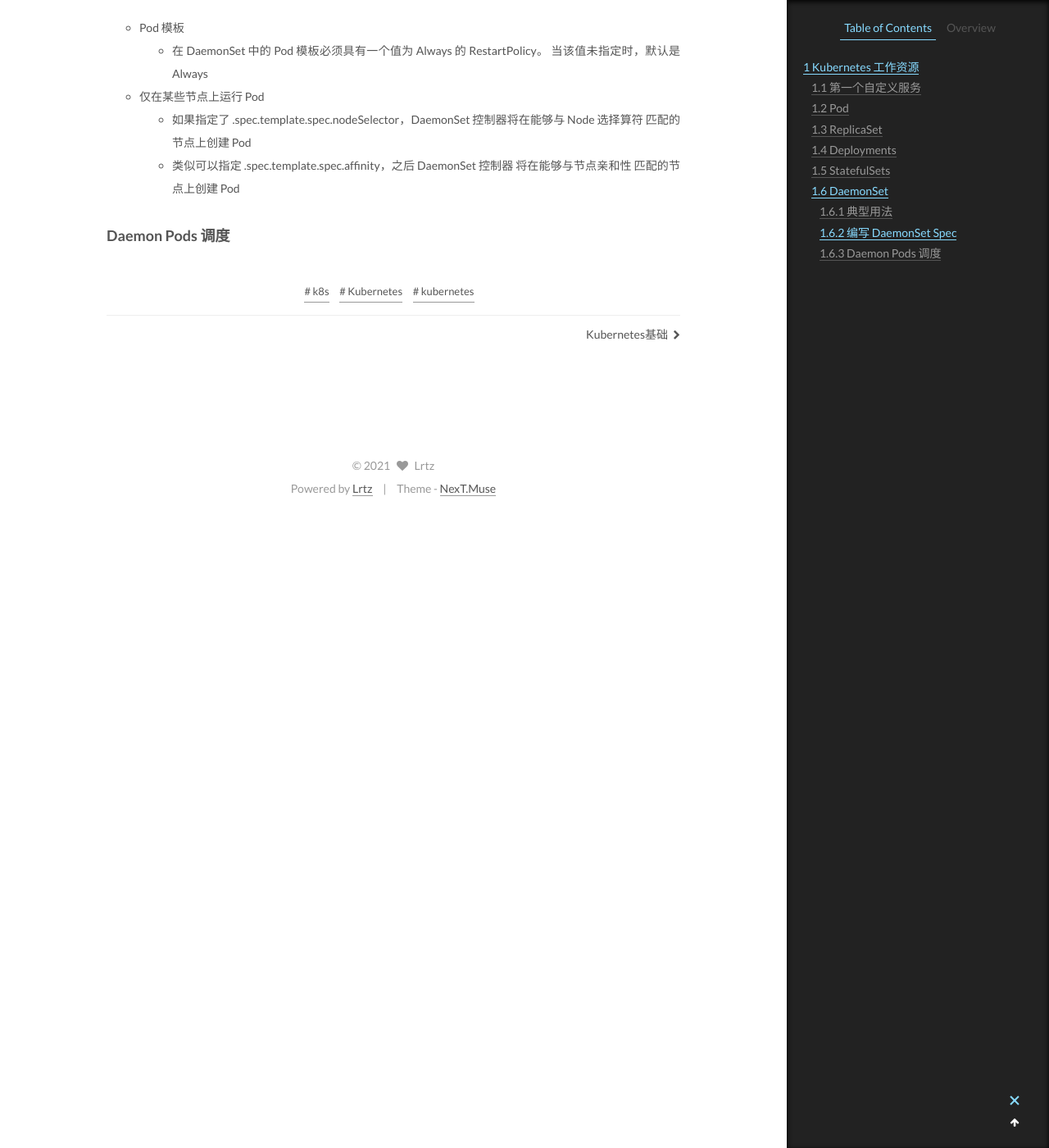
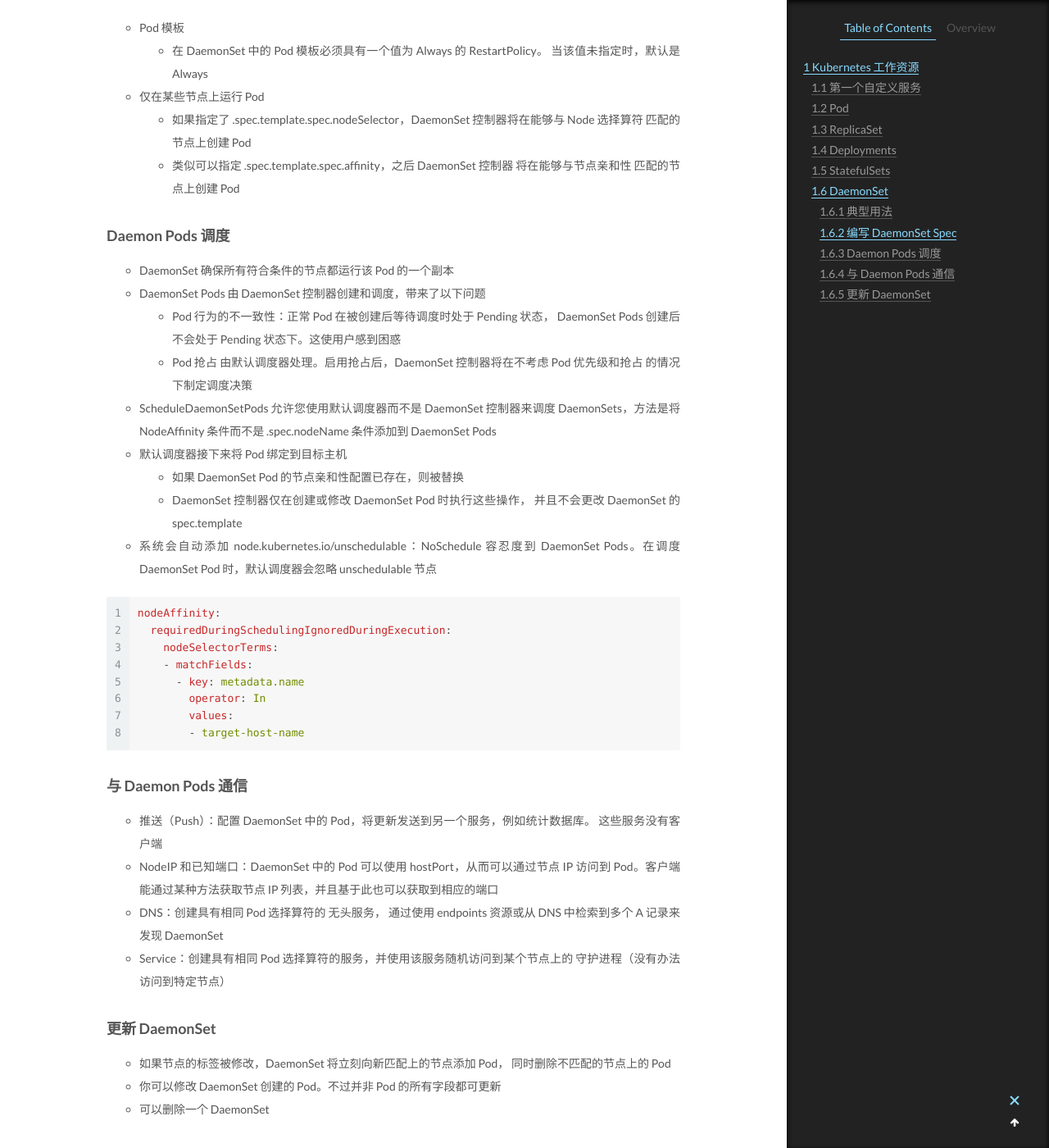
Before and after one commit to lrtz-v/lrtz-v.github.io, a Jekyll site: the page built from _posts/2020-12-26-Kubernetes工作资源.md, in a window 1280 px wide and 1400 px high, scrolled down 14896 px. Shown: the whole window at 82% size. Built offline with Jekyll 4.4.1, drawn with Linux system fonts in a browser that asks for light colours; formulas are drawn with MathJax 3.

Commit message:
add DaemonSet

````diff
--- a/_posts/2020-12-26-Kubernetes工作资源.md
+++ b/_posts/2020-12-26-Kubernetes工作资源.md
@@ -607,3 +607,37 @@
   - 类似可以指定 .spec.template.spec.affinity，之后 DaemonSet 控制器 将在能够与节点亲和性 匹配的节点上创建 Pod
 
 ### Daemon Pods 调度
+
+- DaemonSet 确保所有符合条件的节点都运行该 Pod 的一个副本
+- DaemonSet Pods 由 DaemonSet 控制器创建和调度，带来了以下问题
+  - Pod 行为的不一致性：正常 Pod 在被创建后等待调度时处于 Pending 状态， DaemonSet Pods 创建后不会处于 Pending 状态下。这使用户感到困惑
+  - Pod 抢占 由默认调度器处理。启用抢占后，DaemonSet 控制器将在不考虑 Pod 优先级和抢占 的情况下制定调度决策
+- ScheduleDaemonSetPods 允许您使用默认调度器而不是 DaemonSet 控制器来调度 DaemonSets，方法是将 NodeAffinity 条件而不是 .spec.nodeName 条件添加到 DaemonSet Pods
+- 默认调度器接下来将 Pod 绑定到目标主机
+  - 如果 DaemonSet Pod 的节点亲和性配置已存在，则被替换
+  - DaemonSet 控制器仅在创建或修改 DaemonSet Pod 时执行这些操作， 并且不会更改 DaemonSet 的 spec.template
+- 系统会自动添加 node.kubernetes.io/unschedulable：NoSchedule 容忍度到 DaemonSet Pods。在调度 DaemonSet Pod 时，默认调度器会忽略 unschedulable 节点
+
+```yaml
+nodeAffinity:
+  requiredDuringSchedulingIgnoredDuringExecution:
+    nodeSelectorTerms:
+    - matchFields:
+      - key: metadata.name
+        operator: In
+        values:
+        - target-host-name
+```
+
+### 与 Daemon Pods 通信
+
+- 推送（Push）：配置 DaemonSet 中的 Pod，将更新发送到另一个服务，例如统计数据库。 这些服务没有客户端
+- NodeIP 和已知端口：DaemonSet 中的 Pod 可以使用 hostPort，从而可以通过节点 IP 访问到 Pod。客户端能通过某种方法获取节点 IP 列表，并且基于此也可以获取到相应的端口
+- DNS：创建具有相同 Pod 选择算符的 无头服务， 通过使用 endpoints 资源或从 DNS 中检索到多个 A 记录来发现 DaemonSet
+- Service：创建具有相同 Pod 选择算符的服务，并使用该服务随机访问到某个节点上的 守护进程（没有办法访问到特定节点）
+
+### 更新 DaemonSet
+
+- 如果节点的标签被修改，DaemonSet 将立刻向新匹配上的节点添加 Pod， 同时删除不匹配的节点上的 Pod
+- 你可以修改 DaemonSet 创建的 Pod。不过并非 Pod 的所有字段都可更新
+- 可以删除一个 DaemonSet
````
